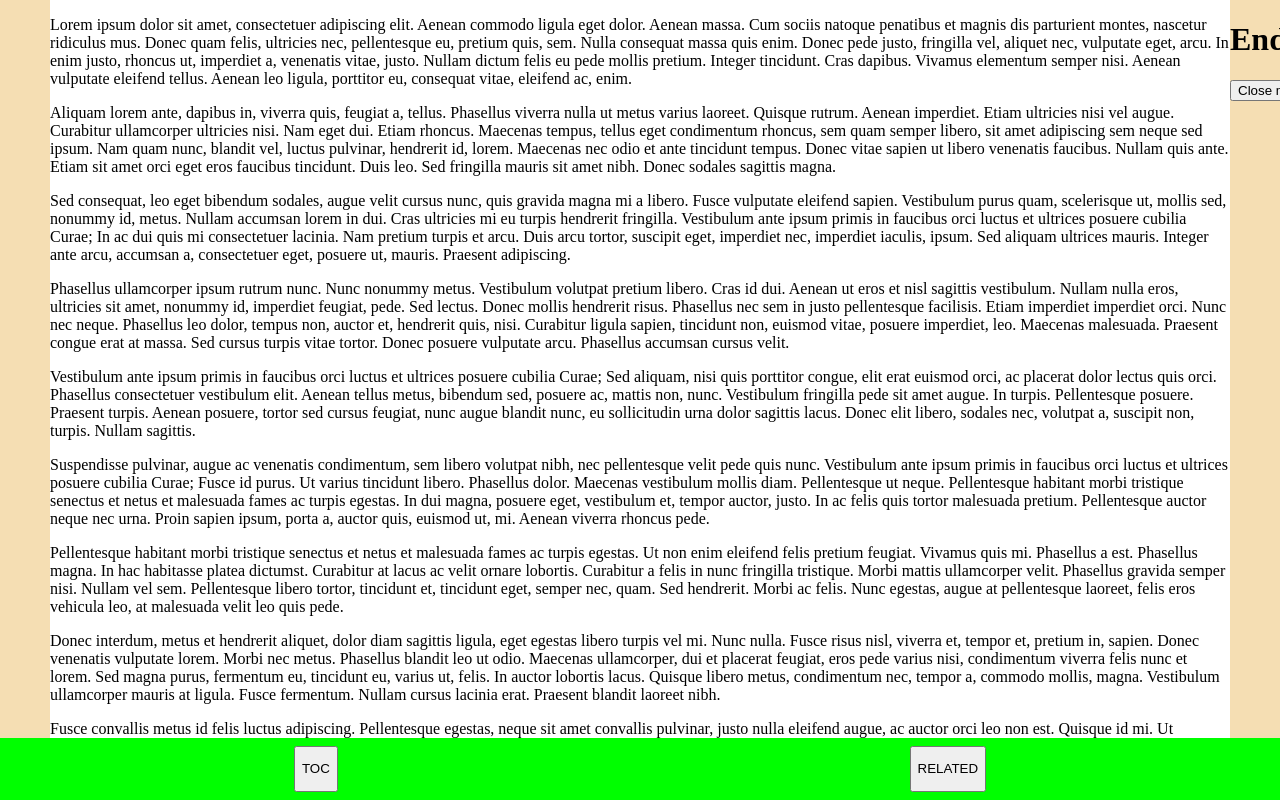
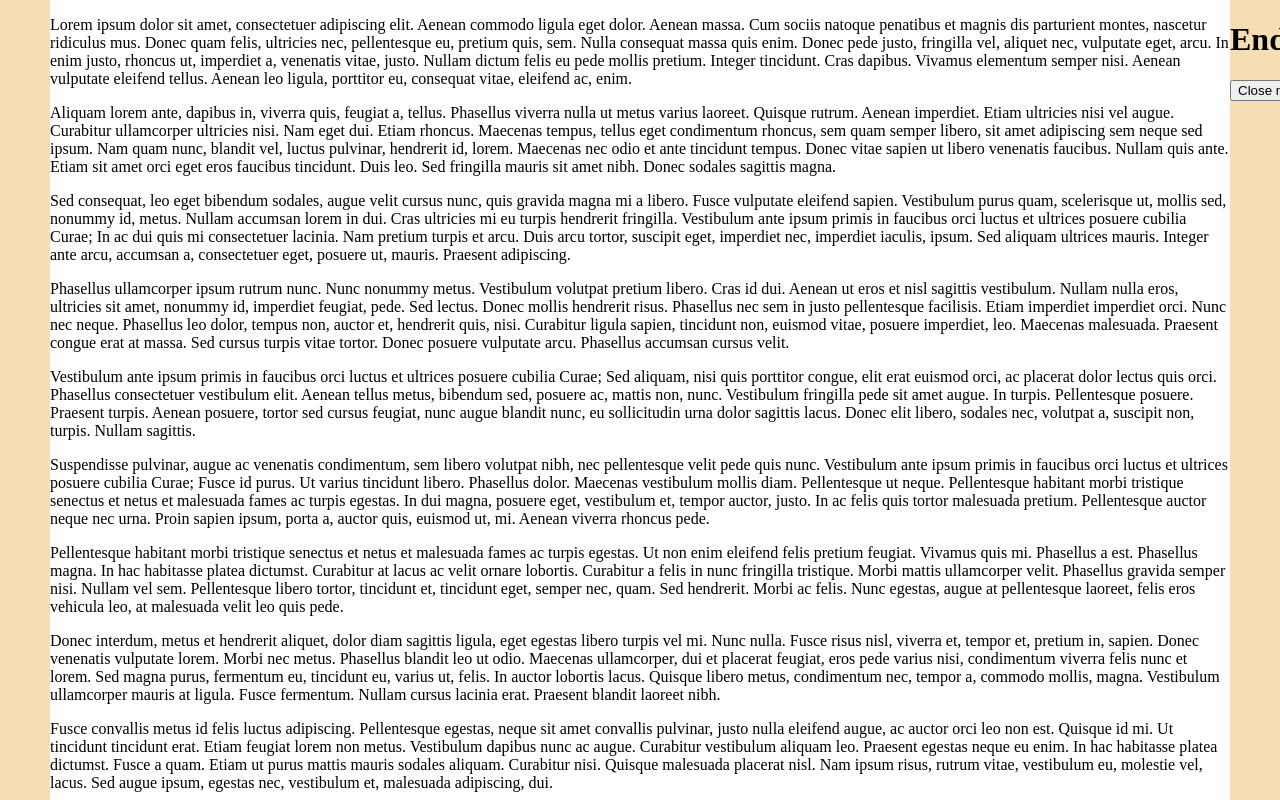
Before and after one commit to dreiv/ng-drawer, an Angular app: page / in a window 1280 px wide. Built offline with nearby package versions, Linux system fonts and the light colour scheme.

Commit message:
added nice transition to the footer.

```diff
--- a/src/app/app.component.html
+++ b/src/app/app.component.html
@@ -145,7 +145,7 @@
 
 </app-drawer-container>
 
-<footer>
+<footer [class.hide]="hideFooter">
   <button (click)="spStart.toggle()">TOC</button>
   <button (click)="spEnd.toggle()">RELATED</button>
 </footer>
--- a/src/app/app.component.scss
+++ b/src/app/app.component.scss
@@ -13,9 +13,17 @@ footer {
   background: lime;
   display: flex;
   justify-content: space-around;
-  padding: .5em;
+  overflow: hidden;
+  transition: max-height .3s cubic-bezier(0, 0, 0.3, 1);
+  max-height: 100px;
 
   button {
-    line-height: 3em;
+    line-height: 2em;
+    margin: 1em;
+    height: 100%;
+  }
+
+  &.hide {
+    max-height: 0;
   }
 }
--- a/src/app/app.component.ts
+++ b/src/app/app.component.ts
@@ -10,6 +10,7 @@ import { DocumentService, FormFactor } from './services/document.service';
 export class AppComponent implements AfterViewInit {
   @ViewChildren(DrawerComponent) drawers: QueryList<DrawerComponent>;
   shouldDock = this.documentSpy$.formFactor$.getValue() !== FormFactor.PHONE;
+  hideFooter = this.documentSpy$.formFactor$.getValue() !== FormFactor.PHONE;
 
   constructor(private documentSpy$: DocumentService) {}
 
@@ -18,6 +19,9 @@ export class AppComponent implements AfterViewInit {
       .skip(1)
       .map(factor => factor !== FormFactor.PHONE)
       .distinctUntilChanged()
-      .subscribe(shouldDock => this.drawers.forEach(drawer => drawer.docked = shouldDock));
+      .subscribe((shouldDock: boolean) => {
+        this.drawers.forEach(drawer => drawer.docked = shouldDock);
+        this.hideFooter = shouldDock;
+      });
   }
 }
```
